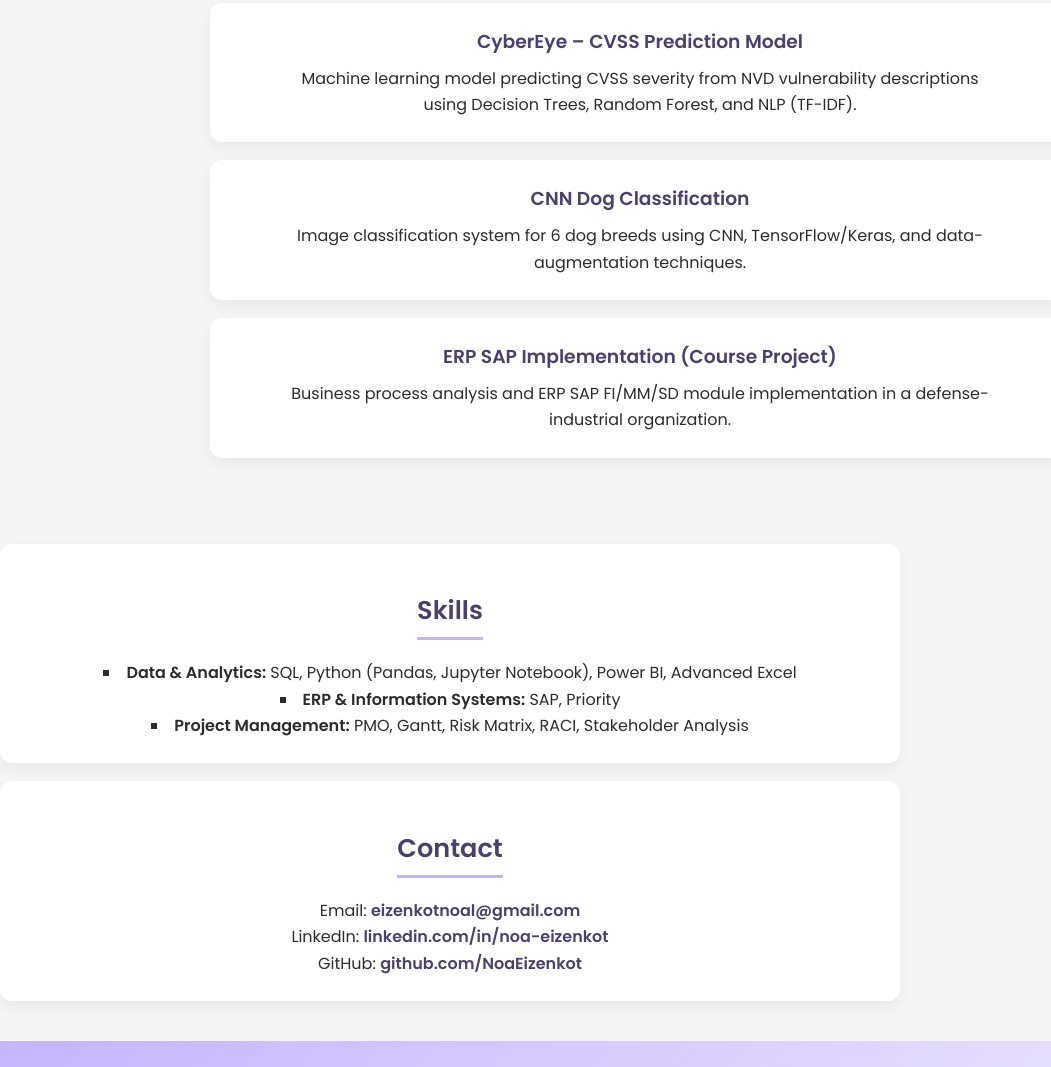
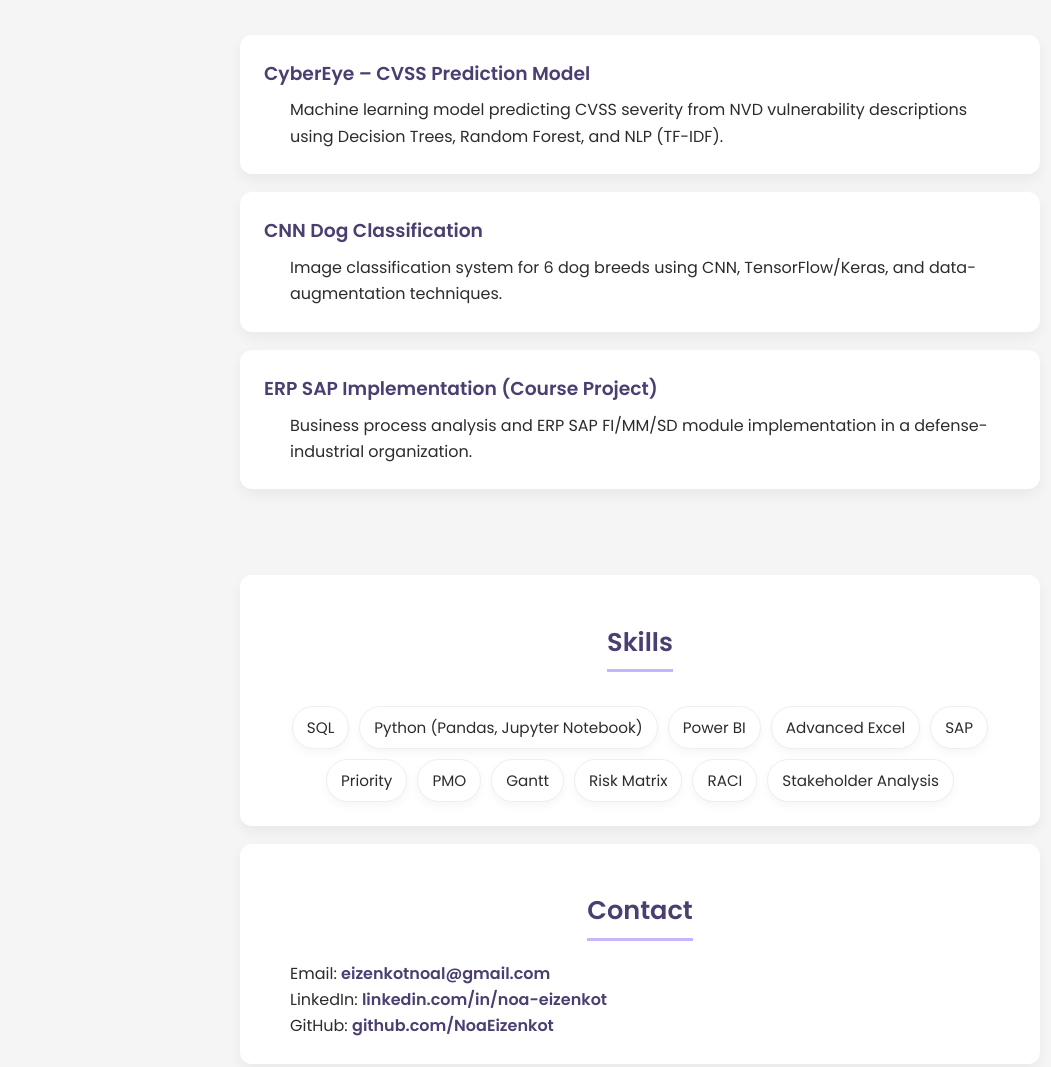
Before and after one commit to NoaEizenkot/noaeizenkot.github.io, a plain HTML site: page index.html in a window 1280 px wide. Shown: the part 819-1886 px from the top of the page, without its empty margins (0-1051 px from the left). Drawn offline with Linux system fonts and the light colour scheme.

Commit message:
Update index.html

```diff
--- a/index.html
+++ b/index.html
@@ -40,27 +40,67 @@
     }
     nav a:hover{background:var(--lavender);color:#2c2c2c;}
 
-    section{padding:50px 20px;max-width:900px;margin:0 auto;text-align:center;}
+    section {
+      padding:50px 20px;
+      max-width:900px;
+      margin:0 auto;
+      text-align:center;
+    }
     section h2{
       font-size:1.6rem;color:#4b3f72;margin-bottom:20px;display:inline-block;
       border-bottom:3px solid var(--lilac);padding-bottom:6px;
     }
-    /* כאן מרכזים את כל הטקסט בתוך הסקשנים */
-    section p,
-    section ul{
-      text-align:center;
+    section p{
+      text-align:left;
       max-width:700px;
       margin:0 auto;
     }
 
-    .card,.project{
-      background:var(--paper);border-radius:12px;padding:24px;margin:18px 0;
-      box-shadow:0 6px 14px rgba(0,0,0,0.05);transition:0.3s;
+    .card {
+      background:var(--paper);
+      border-radius:12px;
+      padding:24px;
+      margin:18px auto;
+      box-shadow:0 6px 14px rgba(0,0,0,0.05);
+      transition:0.3s;
+      max-width:800px;
     }
-    .project:hover{transform:translateY(-3px);box-shadow:0 10px 20px rgba(0,0,0,0.08);}
+
+    .project {
+      background:var(--paper);
+      border-radius:12px;
+      padding:24px;
+      margin:18px auto;
+      box-shadow:0 6px 14px rgba(0,0,0,0.05);
+      transition:0.3s;
+      max-width:800px;
+      text-align:left;
+    }
+    .project:hover{
+      transform:translateY(-3px);
+      box-shadow:0 10px 20px rgba(0,0,0,0.08);
+    }
     .project h3{margin:0 0 8px;color:#4b3f72;}
 
-    ul{list-style-type:square; list-style-position:inside; padding-left:0; }
+    #skills ul{
+      list-style:none;
+      padding:0;
+      margin:14px auto 0;
+      display:flex;
+      gap:10px;
+      flex-wrap:wrap;
+      justify-content:center;
+      max-width:700px;
+    }
+    #skills li{
+      background:#ffffff;
+      border:1px solid #eee;
+      padding:8px 14px;
+      border-radius:999px;
+      box-shadow:0 4px 10px rgba(0,0,0,.04);
+      font-size:0.95rem;
+    }
+
     a{color:#4b3f72;font-weight:600;text-decoration:none;}
     a:hover{color:#6d28d9;}
 
@@ -73,7 +113,7 @@
 <body>
   <header>
     <h1>Noa Eizenkot</h1>
-    <p>Industrial Engineering &amp; Management • Data &amp; Information Systems</p>
+    <p>Industrial Engineering &amp; Management • Data &amp; Information Systems • PMO &amp; ERP</p>
     <div class="hero-wave">
       <svg viewBox="0 0 1440 80" preserveAspectRatio="none">
         <path d="M0,64 C240,16 480,16 720,48 C960,80 1200,80 1440,48 L1440,160 L0,160 Z"></path>
@@ -117,9 +157,17 @@
   <section id="skills" class="card">
     <h2>Skills</h2>
     <ul>
-      <li><strong>Data &amp; Analytics:</strong> SQL, Python (Pandas, Jupyter Notebook), Power BI, Advanced Excel</li>
-      <li><strong>ERP &amp; Information Systems:</strong> SAP, Priority</li>
-      <li><strong>Project Management:</strong> PMO, Gantt, Risk Matrix, RACI, Stakeholder Analysis</li>
+      <li>SQL</li>
+      <li>Python (Pandas, Jupyter Notebook)</li>
+      <li>Power BI</li>
+      <li>Advanced Excel</li>
+      <li>SAP</li>
+      <li>Priority</li>
+      <li>PMO</li>
+      <li>Gantt</li>
+      <li>Risk Matrix</li>
+      <li>RACI</li>
+      <li>Stakeholder Analysis</li>
     </ul>
   </section>
 
```
